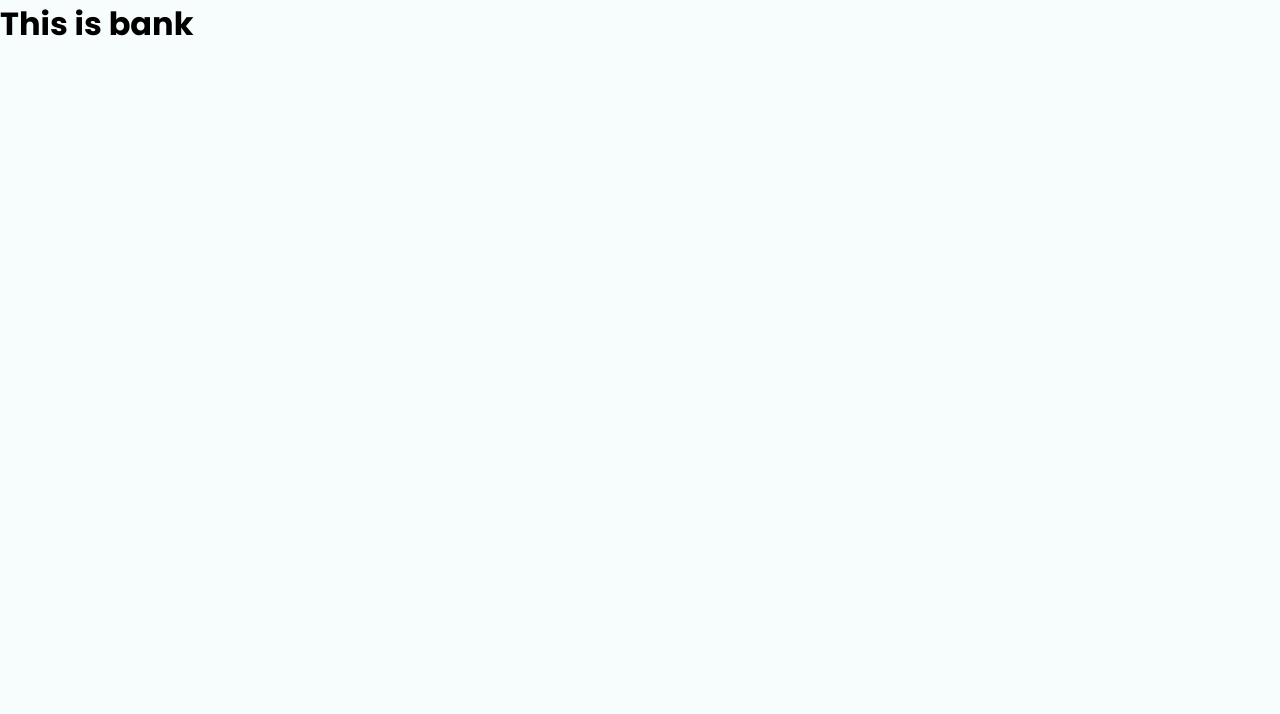
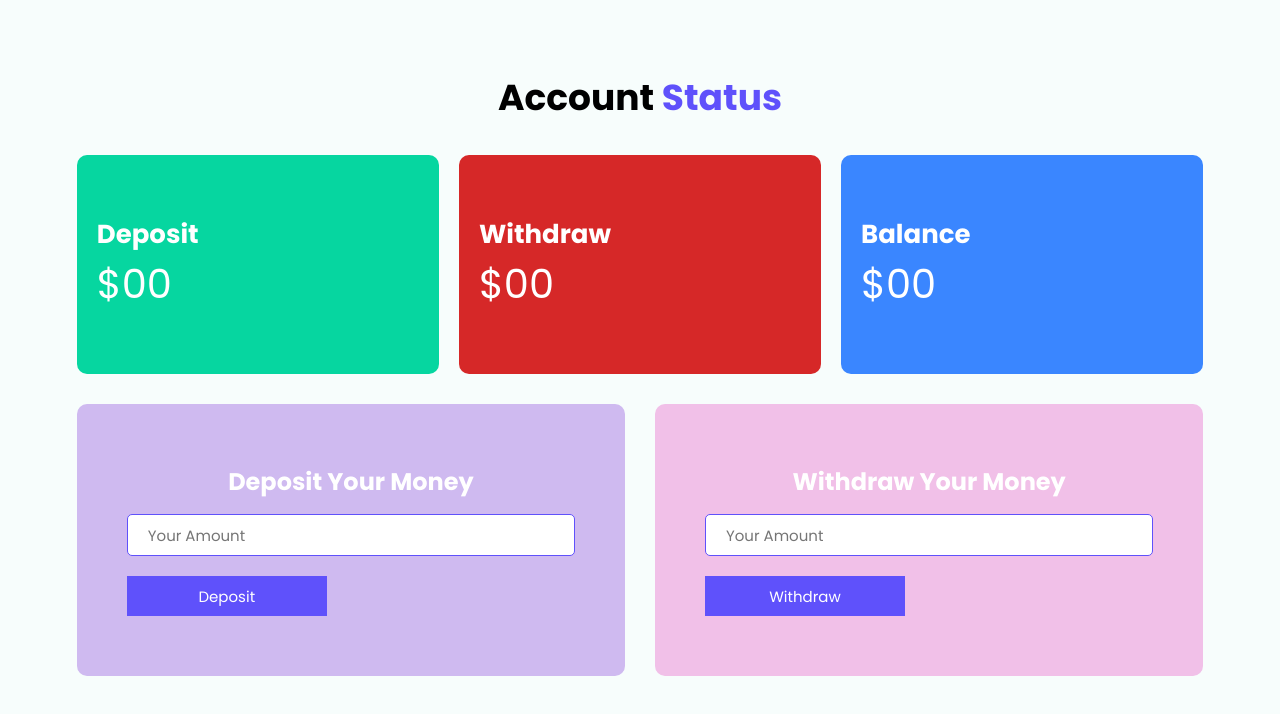
Before and after one commit to nmkhans/khan_bank, a plain HTML site: page bank.html in a window 1280 px wide. Drawn offline with Linux system fonts and the light colour scheme.

Commit message:
Bank section design Done

```diff
--- a/bank.html
+++ b/bank.html
@@ -11,7 +11,60 @@
         <!-- Style Sheet -->
         <link rel="stylesheet" href="style.css" />
     </head>
-<body>
-    <h1>This is bank</h1>
-</body>
+
+    <body>
+        <section class="main_area">
+            <div class="inner_main_area container">
+                <div class="bank_title">
+                    <h2>Account <span>Status</span></h2>
+                </div>
+                <div class="bank_body">
+                    <div class="account_status">
+                        <div class="status">
+                            <div class="deposit_info">
+                                <h3>Deposit</h3>
+                                <p>$00</p>
+                            </div>
+                        </div>
+                        <div class="status">
+                            <div class="withdraw_info">
+                                <h3>Withdraw</h3>
+                                <p>$00</p>
+                            </div>
+                        </div>
+                        <div class="status">
+                            <div class="balance_info">
+                                <h3>Balance</h3>
+                                <p>$00</p>
+                            </div>
+                        </div>
+                    </div>
+                    <div class="bank_action">
+                        <div class="bank_intract">
+                            <h2>Deposit Your Money</h2>
+                            <form>
+                                <div class="bank_input">
+                                    <input type="text" id="deposite" placeholder="Your Amount">
+                                </div>
+                                <div class="bank_btn">
+                                    <button id="depositeBtn" type="button">Deposit</button>
+                                </div>
+                            </form>
+                        </div>
+                        <div class="bank_intract">
+                            <h2>Withdraw Your Money</h2>
+                            <form>
+                                <div class="bank_input">
+                                    <input type="text" id="withdraw" placeholder="Your Amount">
+                                </div>
+                                <div class="bank_btn">
+                                    <button id="withdrawBtn" type="button">Withdraw</button>
+                                </div>
+                            </form>
+                        </div>
+                    </div>
+                </div>
+            </div>
+        </section>
+    </body>
 </html>
--- a/style.css
+++ b/style.css
@@ -17,7 +17,7 @@ body {
 
 .bank_title {
     text-align: center;
-    margin-top: 100px;
+    margin-top: 70px;
 }
 
 .bank_title h2 {
@@ -85,3 +85,110 @@ body {
 #user_warning {
     margin-left: 10px;
 }
+
+/* Bank Styleing */
+
+.bank_body {
+    margin-top: 30px;
+}
+
+.account_status {
+    display: grid;
+    grid-template-columns: repeat(3, 1fr);
+    grid-column-gap: 20px;
+}
+
+.deposit_info {
+    background: #06D6A0;
+    padding: 60px 20px;
+    border-radius: 10px;
+    color: #fff;
+}
+
+.deposit_info h3 {
+    font-size: 26px;
+}
+
+.deposit_info p {
+    font-size: 40px;
+}
+
+.withdraw_info {
+    background: #d62828;
+    padding: 60px 20px;
+    border-radius: 10px;
+    color: #fff;
+}
+
+.withdraw_info h3 {
+    font-size: 26px;
+}
+
+.withdraw_info p {
+    font-size: 40px;
+}
+
+.balance_info {
+    background: #3a86ff;
+    padding: 60px 20px;
+    border-radius: 10px;
+    color: #fff;
+}
+
+.balance_info h3 {
+    font-size: 26px;
+}
+
+.balance_info p {
+    font-size: 40px;
+}
+
+.bank_action {
+    display: grid;
+    grid-template-columns: repeat(2, 1fr);
+    grid-column-gap: 30px;
+    margin: 30px 0;
+}
+
+.bank_intract:nth-child(1) {
+    background: #cfbaf0;
+}
+
+.bank_intract:nth-child(2) {
+    background: #f1c0e8;
+}
+
+.bank_intract {
+    padding: 60px 50px;
+    border-radius: 10px;
+}
+
+.bank_intract h2 {
+    font-size: 24px;
+    color: #fff;
+    margin-bottom: 15px;
+    text-align: center;
+}
+
+.bank_input input {
+    border: 1px solid #5f51fb;
+    outline: none;
+    color: #0000ff;
+    height: 35px;
+    width: 100%;
+    padding: 20px 20px;
+    border-radius: 5px;
+    font-size: 15px;
+}
+
+.bank_btn button {
+    background: #5f51fb;
+    color: #fff;
+    border: none;
+    outline: none;
+    height: 40px;
+    width: 200px;
+    margin-top: 20px;
+    font-size: 15px;
+    cursor: pointer;
+}
```
Also changed, not shown: app.js (+4 -4 lines).
